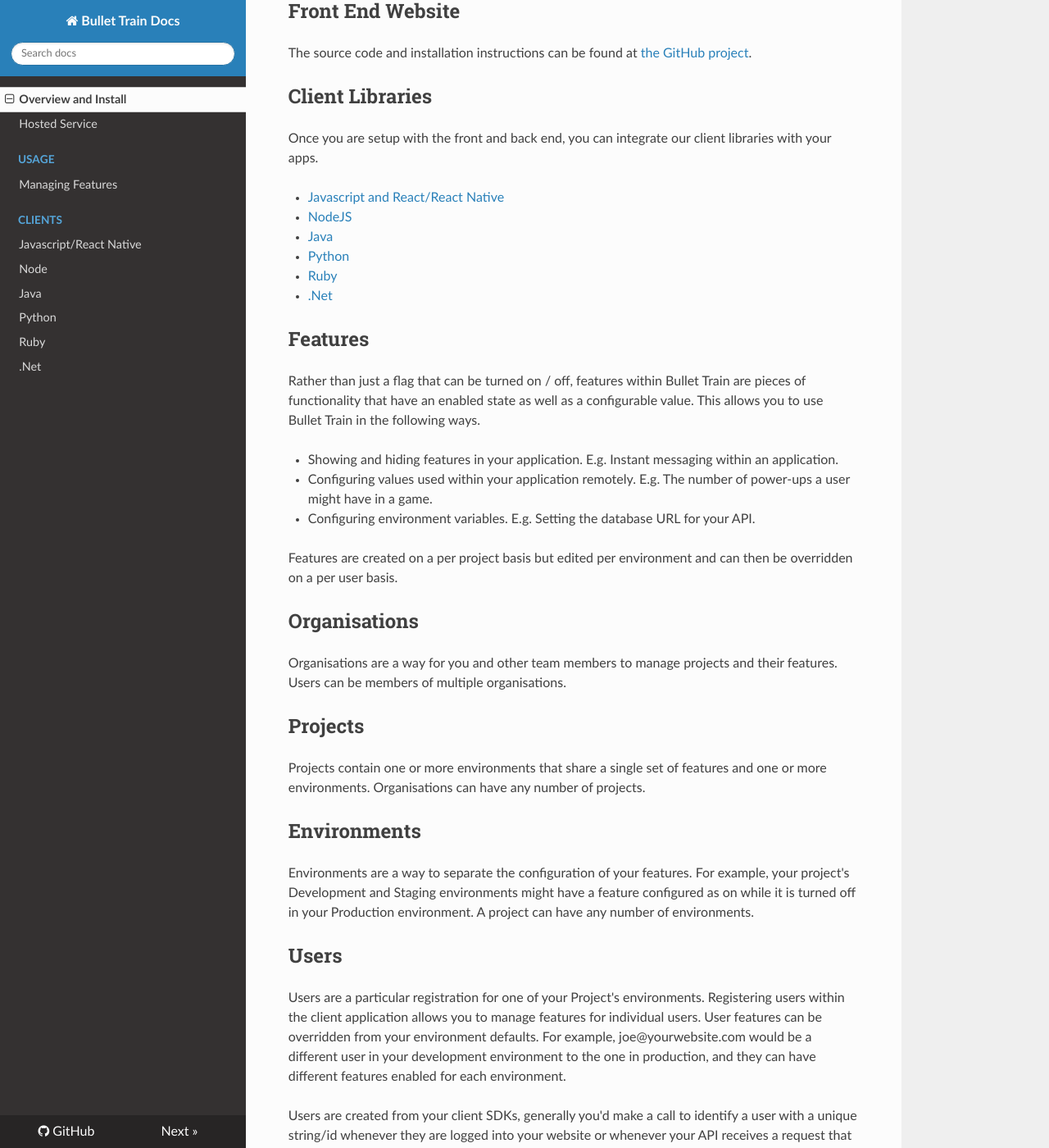
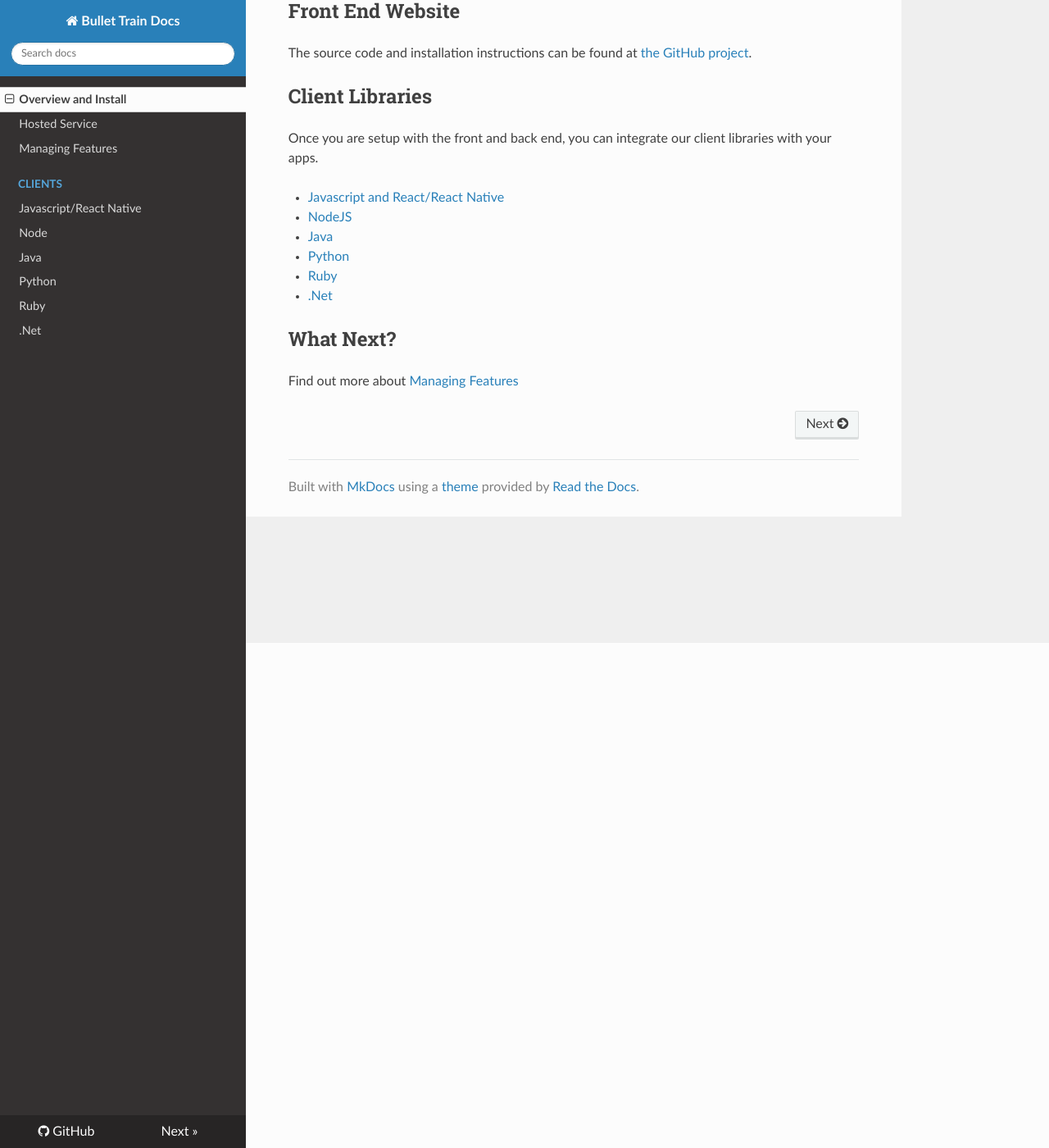
Before and after one commit to Flagsmith/flagsmith-docs, an MkDocs documentation site: the page built from docs/index.md, in a window 1280 px wide and 1400 px high, scrolled down 616 px. Shown: the whole window at 82% size. Built offline with MkDocs 1.6.1, drawn with Linux system fonts in a browser that asks for light colours; nearby versions of some CDN libraries; old or Windows-style settings are respelled for this version of MkDocs; some of the changed text lies outside the part shown.

Commit message:
More refactoring

```diff
--- a/docs/index.md
+++ b/docs/index.md
@@ -31,36 +31,6 @@ Once you are setup with the front and back end, you can integrate our client lib
 * [Ruby](/clients/ruby.md)
 * [.Net](/clients/dotnet.md)
 
-## Features
+## What Next?
 
-Rather than just a flag that can be turned on / off, features within Bullet Train are pieces of functionality that have an enabled state as well as a configurable value. This allows you to use Bullet Train in the following ways.
-
-- Showing and hiding features in your application. E.g. Instant messaging within an application.
-- Configuring values used within your application remotely. E.g. The number of power-ups a user might have in a game.
-- Configuring environment variables. E.g. Setting the database URL for your API.
-
-Features are created on a per project basis but edited per environment and can then be overridden on a per user basis.
-
-## Organisations
-
-Organisations are a way for you and other team members to manage projects and their features. Users can be members of multiple organisations.
-
-## Projects
-
-Projects contain one or more environments that share a single set of features and one or more environments. Organisations can have any number of projects.
-
-## Environments
-
-Environments are a way to separate the configuration of your features. For example, your project's Development and Staging environments might have a feature configured as on while it is turned off in your Production environment. A project can have any number of environments.
-
-## Users
-
-Users are a particular registration for one of your Project's environments. Registering users within the client application allows you to manage features for individual users. User features can be overridden from your environment defaults. For example, joe@yourwebsite.com would be a different user in your development environment to the one in production, and they can have different features enabled for each environment.
-
-Users are created from your client SDKs, generally you'd make a call to identify a user with a unique string/id whenever they are logged into your website or whenever your API receives a request that requires checking for features.
-
-## Segments (**Coming soon**)
-
-Segments are a way to define a group of users by traits such as number of times logged in, device, location or any number of custom defined traits.
-
-Similarly to individual users, you will be able to override environment defaults for features. For example showing certain features for a "power user" segment.
+Find out more about [Managing Features](managing-features.md)
--- a/mkdocs.yml
+++ b/mkdocs.yml
@@ -7,8 +7,7 @@ google_analytics: ['UA-120237963-2', 'bullet-train.io']
 pages:
   - Overview and Install: index.md
   - Hosted Service: 'hosted-service.md'
-  - Usage:
-    - 'Managing Features': 'usage/managing-features.md'
+  - Managing Features: 'managing-features.md'
   - Clients:
     - 'Javascript/React Native': 'clients/javascript.md'
     - 'Node': 'clients/node.md'
```
Also changed, not shown: docs/gettingstarted/installation.md (deleted, +0 -28 lines), docs/managing-features.md (added, +33 -0 lines), docs/usage/managing-features.md (deleted, +0 -1 lines).
